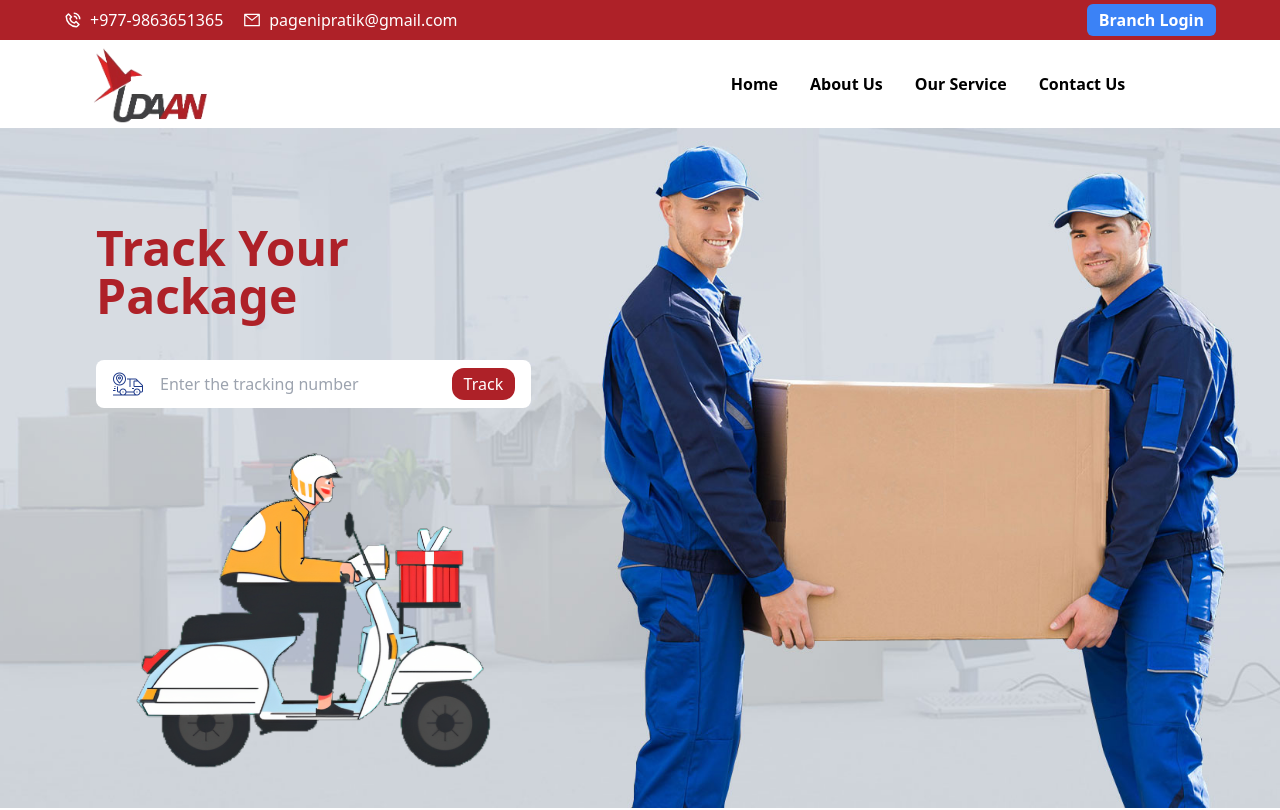
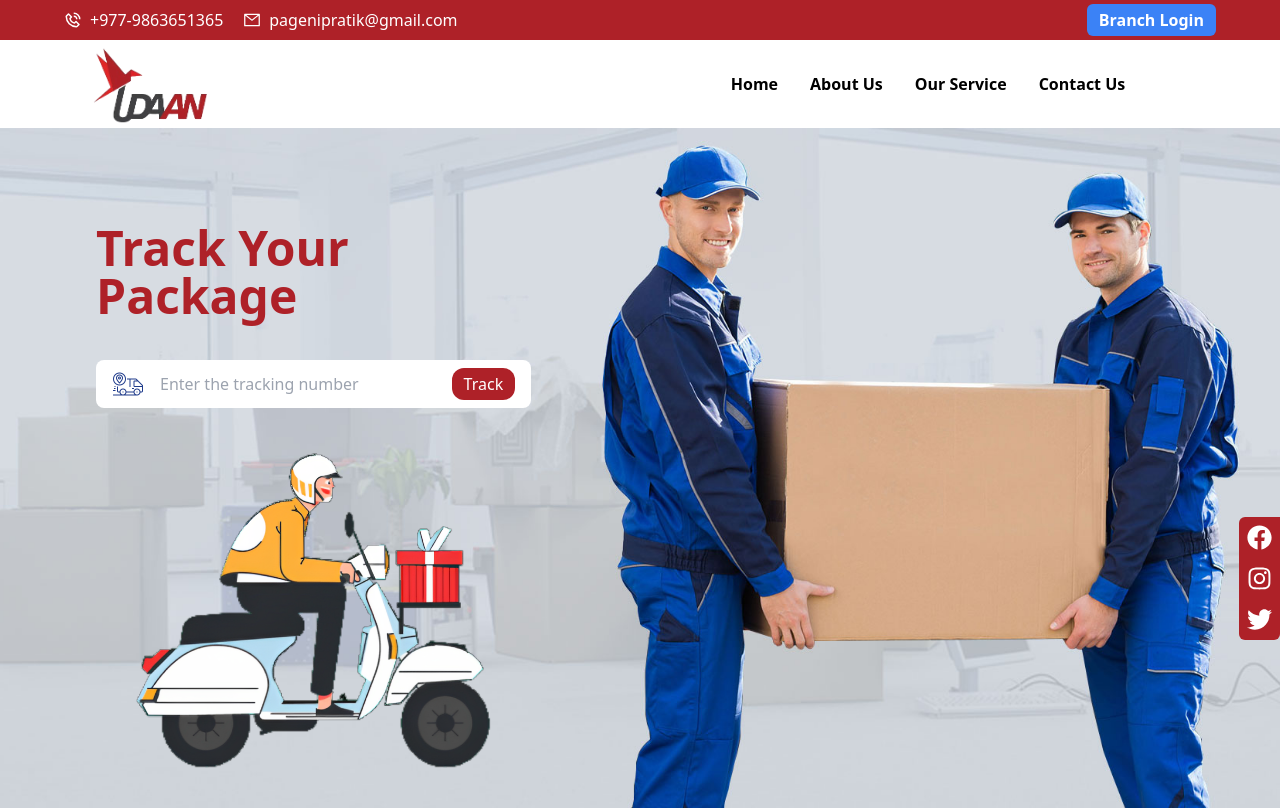
Before and after one commit to pratikpageni/udan-courier, a Next.js app: page / in a window 1280 px wide. Shown: the top 810 px of the page. Built offline with nearby package versions, Linux system fonts and the light colour scheme.

Commit message:
fix: social group

```diff
--- a/components/Footer.tsx
+++ b/components/Footer.tsx
@@ -19,11 +19,6 @@ const Footer = () => {
           <Link href="/aboutus" className="hover:underline text-brand-color2 ">
             Readmore..
           </Link>
-          <div className=" flex items-center justify-center md:justify-start gap-x-3 text-3xl text-brand-color2 mt-2">
-            <CiFacebook />
-            <CiTwitter />
-            <CiInstagram />
-          </div>
         </div>
         <div className="md:w-1/6 hidden md:block">
           <h1 className="text-lg font-bold mb-8 uppercase relative after:absolute after:h-1 after:w-9 after:bg-brand-color2 after:-bottom-3 after:left-0 ">
--- /dev/null
+++ b/components/SocialGroup.tsx
@@ -0,0 +1,27 @@
+import { socialData } from "@/data/social.data";
+import React from "react";
+
+export const SocialGroup = () => {
+  return (
+    <div className="fixed bottom-[10rem] right-0 z-50">
+      <div className="grid grid-cols-1   justify-items-end rounded-bl-md">
+        {socialData?.map((m, i) => (
+          <a
+            key={i}
+            target="_blank"
+            rel="noreferrer"
+            href={m?.link}
+            className={`text-white p-2 hover:px-10 hover:rounded-bl-md hover:rounded-tl-md  ${
+              i == 0 && "rounded-tl-md"
+            } ${
+              i + 1 == socialData?.length && "rounded-b-md"
+            }   hover bg-brand-color`}
+          >
+            {m?.icon}
+          </a>
+        ))}
+      </div>
+    </div>
+  );
+};
+export default SocialGroup;
--- /dev/null
+++ b/data/social.data.tsx
@@ -0,0 +1,18 @@
+import { FaFacebook, FaInstagram, FaTwitter } from "react-icons/fa";
+export const socialData = [
+  {
+    link: "https://www.facebook.com/idealcourier.com.np",
+    name: "facebook",
+    icon: <FaFacebook className="text-black" size={25} />,
+  },
+  {
+    link: "https://instagram.com/idealexpress1?igshid=ZDc4ODBmNjlmNQ==",
+    name: "instagram",
+    icon: <FaInstagram size={25} />,
+  },
+  {
+    link: "https://twitter.com/idealcourier?t=b9YFPSC5UKQh5fOST0_mBw&s=09",
+    name: "twitter",
+    icon: <FaTwitter size={25} />,
+  },
+];
--- a/layouts/Mainlayout.tsx
+++ b/layouts/Mainlayout.tsx
@@ -1,7 +1,10 @@
 import Footer from "@/components/Footer";
 import Navbar from "@/components/Navbar";
+import SocialGroup from "@/components/SocialGroup";
+import { socialData } from "@/data/social.data";
 import Head from "next/head";
 import React from "react";
+import { FaInstagram } from "react-icons/fa";
 
 interface LayoutProps {
   title?: string;
@@ -18,6 +21,7 @@ const Mainlayout = ({ title, children }: LayoutProps) => {
         <Navbar />
         {children}
         <Footer />
+        <SocialGroup />
       </main>
     </>
   );
--- a/styles/globals.css
+++ b/styles/globals.css
@@ -540,6 +540,10 @@ video {
   right: -18px;
 }
 
+.bottom-\[10rem\] {
+  bottom: 10rem;
+}
+
 .right-0 {
   right: 0px;
 }
@@ -554,6 +558,10 @@ video {
 
 .z-10 {
   z-index: 10;
+}
+
+.z-50 {
+  z-index: 50;
 }
 
 .z-\[999999\] {
@@ -795,6 +803,10 @@ video {
   justify-content: space-around;
 }
 
+.justify-items-end {
+  justify-items: end;
+}
+
 .gap-4 {
   gap: 1rem;
 }
@@ -863,10 +875,6 @@ video {
   row-gap: 1.5rem;
 }
 
-.overflow-hidden {
-  overflow: hidden;
-}
-
 .rounded-full {
   border-radius: 9999px;
 }
@@ -881,6 +889,19 @@ video {
 
 .rounded-xl {
   border-radius: 0.75rem;
+}
+
+.rounded-b-md {
+  border-bottom-right-radius: 0.375rem;
+  border-bottom-left-radius: 0.375rem;
+}
+
+.rounded-bl-md {
+  border-bottom-left-radius: 0.375rem;
+}
+
+.rounded-tl-md {
+  border-top-left-radius: 0.375rem;
 }
 
 .border {
@@ -1208,6 +1229,14 @@ video {
   text-decoration-line: underline;
 }
 
+.opacity-0 {
+  opacity: 0;
+}
+
+.opacity-100 {
+  opacity: 1;
+}
+
 .opacity-30 {
   opacity: 0.3;
 }
@@ -1222,14 +1251,6 @@ video {
 
 .opacity-90 {
   opacity: 0.9;
-}
-
-.opacity-0 {
-  opacity: 0;
-}
-
-.opacity-100 {
-  opacity: 1;
 }
 
 .shadow-2xl {
@@ -1255,34 +1276,12 @@ video {
   transition-duration: 150ms;
 }
 
-.transition {
-  transition-property: color, background-color, border-color, text-decoration-color, fill, stroke, opacity, box-shadow, transform, filter, -webkit-backdrop-filter;
-  transition-property: color, background-color, border-color, text-decoration-color, fill, stroke, opacity, box-shadow, transform, filter, backdrop-filter;
-  transition-property: color, background-color, border-color, text-decoration-color, fill, stroke, opacity, box-shadow, transform, filter, backdrop-filter, -webkit-backdrop-filter;
-  transition-timing-function: cubic-bezier(0.4, 0, 0.2, 1);
-  transition-duration: 150ms;
-}
-
-.transition-transform {
-  transition-property: transform;
-  transition-timing-function: cubic-bezier(0.4, 0, 0.2, 1);
-  transition-duration: 150ms;
-}
-
 .duration-1000 {
   transition-duration: 1000ms;
 }
 
-.duration-700 {
-  transition-duration: 700ms;
-}
-
 .ease-in-out {
   transition-timing-function: cubic-bezier(0.4, 0, 0.2, 1);
-}
-
-.ease-out {
-  transition-timing-function: cubic-bezier(0, 0, 0.2, 1);
 }
 
 .before\:absolute::before {
@@ -1340,6 +1339,19 @@ video {
   content: var(--tw-content);
   --tw-bg-opacity: 1;
   background-color: rgb(59 130 246 / var(--tw-bg-opacity));
+}
+
+.hover\:rounded-bl-md:hover {
+  border-bottom-left-radius: 0.375rem;
+}
+
+.hover\:rounded-tl-md:hover {
+  border-top-left-radius: 0.375rem;
+}
+
+.hover\:px-10:hover {
+  padding-left: 2.5rem;
+  padding-right: 2.5rem;
 }
 
 .hover\:text-brand-color2:hover {
@@ -1444,10 +1456,6 @@ video {
     grid-template-columns: repeat(3, minmax(0, 1fr));
   }
 
-  .md\:justify-start {
-    justify-content: flex-start;
-  }
-
   .md\:gap-x-14 {
     -moz-column-gap: 3.5rem;
          column-gap: 3.5rem;
```
